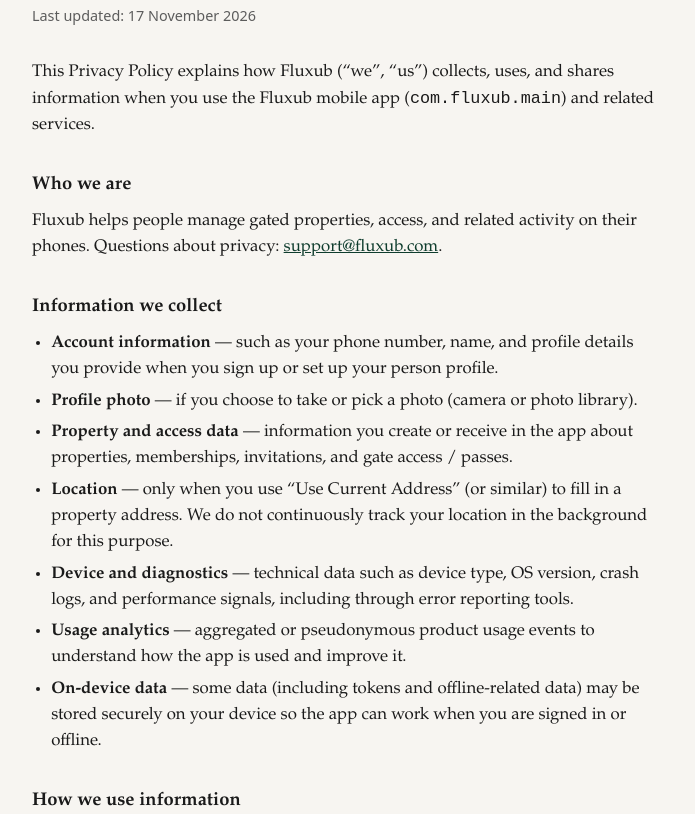
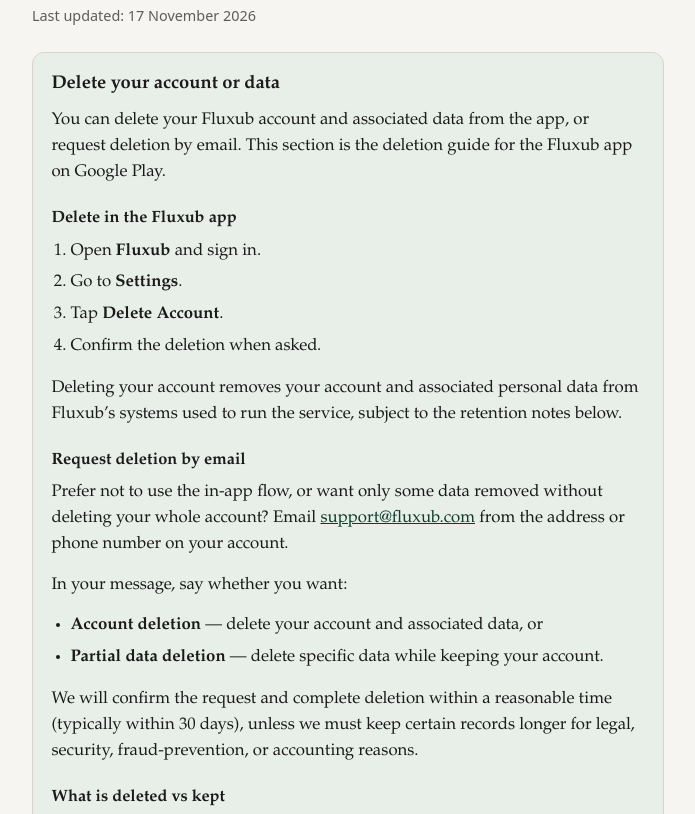
Before and after one commit to cyoptmic/fluxub-privacy, a plain HTML site: page index.html in a window 1280 px wide. Shown: the part 128-942 px from the top of the page, without its empty margins (292-987 px from the left). Drawn offline with Linux system fonts and the light colour scheme.

Commit message:
Document in-app and email account/data deletion for Play Console.

```diff
--- a/index.html
+++ b/index.html
@@ -11,6 +11,7 @@
       --muted: #5c5c5c;
       --rule: #d9d4cb;
       --accent: #0f3d2e;
+      --callout: #e8efe9;
     }
     * { box-sizing: border-box; }
     body {
@@ -44,18 +45,37 @@
       font-family: ui-sans-serif, system-ui, -apple-system, sans-serif;
       font-size: 0.9rem;
       color: var(--muted);
-      margin: 0 0 2rem;
+      margin: 0 0 1.5rem;
     }
     h2 {
       font-size: 1.15rem;
       margin: 2rem 0 0.6rem;
       font-weight: 600;
     }
+    h3 {
+      font-size: 1.02rem;
+      margin: 1.25rem 0 0.45rem;
+      font-weight: 600;
+    }
     p, li { font-size: 1.05rem; }
     p { margin: 0 0 0.9rem; }
-    ul { margin: 0 0 1rem; padding-left: 1.2rem; }
+    ul, ol { margin: 0 0 1rem; padding-left: 1.2rem; }
     li { margin: 0.35rem 0; }
     a { color: var(--accent); }
+    code {
+      font-family: ui-monospace, SFMono-Regular, Menlo, monospace;
+      font-size: 0.92em;
+    }
+    .callout {
+      background: var(--callout);
+      border: 1px solid var(--rule);
+      border-radius: 12px;
+      padding: 1.1rem 1.15rem 0.85rem;
+      margin: 0 0 1.75rem;
+    }
+    .callout h2 {
+      margin-top: 0;
+    }
     hr {
       border: 0;
       border-top: 1px solid var(--rule);
@@ -73,6 +93,53 @@
     <p class="brand">Fluxub</p>
     <h1>Privacy Policy</h1>
     <p class="meta">Last updated: 17 November 2026</p>
+
+    <section class="callout" id="delete-account-or-data">
+      <h2>Delete your account or data</h2>
+      <p>
+        You can delete your Fluxub account and associated data from the app,
+        or request deletion by email. This section is the deletion guide for
+        the Fluxub app on Google Play.
+      </p>
+
+      <h3>Delete in the Fluxub app</h3>
+      <ol>
+        <li>Open <strong>Fluxub</strong> and sign in.</li>
+        <li>Go to <strong>Settings</strong>.</li>
+        <li>Tap <strong>Delete Account</strong>.</li>
+        <li>Confirm the deletion when asked.</li>
+      </ol>
+      <p>
+        Deleting your account removes your account and associated personal data
+        from Fluxub’s systems used to run the service, subject to the retention
+        notes below.
+      </p>
+
+      <h3>Request deletion by email</h3>
+      <p>
+        Prefer not to use the in-app flow, or want only some data removed
+        without deleting your whole account? Email
+        <a href="mailto:support@fluxub.com?subject=Fluxub%20data%20deletion%20request">support@fluxub.com</a>
+        from the address or phone number on your account.
+      </p>
+      <p>In your message, say whether you want:</p>
+      <ul>
+        <li><strong>Account deletion</strong> — delete your account and associated data, or</li>
+        <li><strong>Partial data deletion</strong> — delete specific data while keeping your account.</li>
+      </ul>
+      <p>
+        We will confirm the request and complete deletion within a reasonable
+        time (typically within 30 days), unless we must keep certain records
+        longer for legal, security, fraud-prevention, or accounting reasons.
+      </p>
+
+      <h3>What is deleted vs kept</h3>
+      <ul>
+        <li><strong>Deleted:</strong> account identifiers you used to sign in, profile details (such as name and photo), and personal data tied to your account that is not required to keep for legal or security reasons.</li>
+        <li><strong>May be kept for a limited time:</strong> backups, security logs, and records we are legally required to retain; these are removed or anonymised when no longer needed.</li>
+        <li><strong>May remain for others:</strong> content you shared in a property context (for example passes or membership history visible to managers/guards) may remain in that property’s records where needed for the property to keep operating, or may be anonymised.</li>
+      </ul>
+    </section>
 
     <p>
       This Privacy Policy explains how Fluxub (“we”, “us”) collects, uses, and
@@ -121,8 +188,10 @@
     <p>
       We keep information for as long as needed to provide Fluxub, comply with
       legal obligations, resolve disputes, and enforce our agreements. You can
-      ask us to delete account-related data by contacting
-      <a href="mailto:support@fluxub.com">support@fluxub.com</a>.
+      delete your account in the app or ask us to delete account-related data by
+      contacting
+      <a href="mailto:support@fluxub.com">support@fluxub.com</a>
+      (see <a href="#delete-account-or-data">Delete your account or data</a>).
       Signing out on a device removes local session data on that device as
       designed by the app.
     </p>
@@ -130,7 +199,7 @@
     <h2>Your choices</h2>
     <ul>
       <li>You can deny camera, photos, or location permission in system settings; some features will not work without them.</li>
-      <li>You can request access, correction, or deletion of your personal data by emailing <a href="mailto:support@fluxub.com">support@fluxub.com</a>.</li>
+      <li>You can delete your account in Settings, or request access, correction, account deletion, or deletion of specific data by emailing <a href="mailto:support@fluxub.com">support@fluxub.com</a>.</li>
     </ul>
 
     <h2>Children</h2>
```
